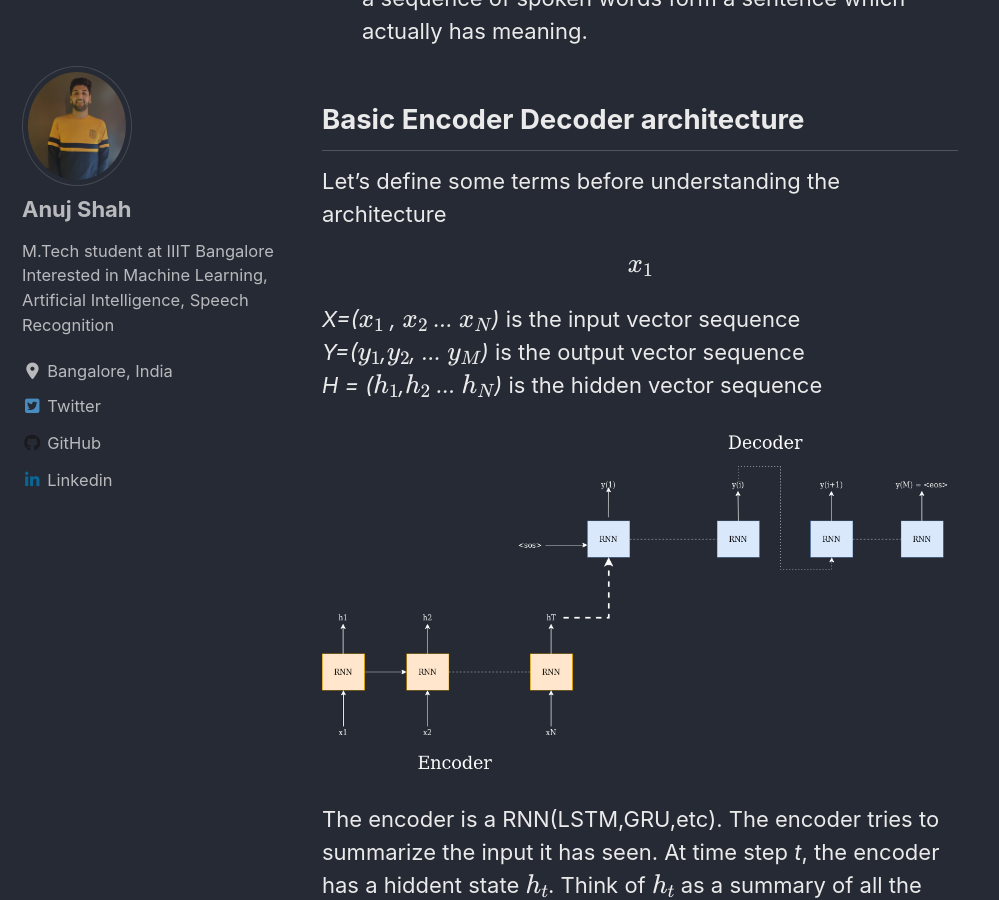
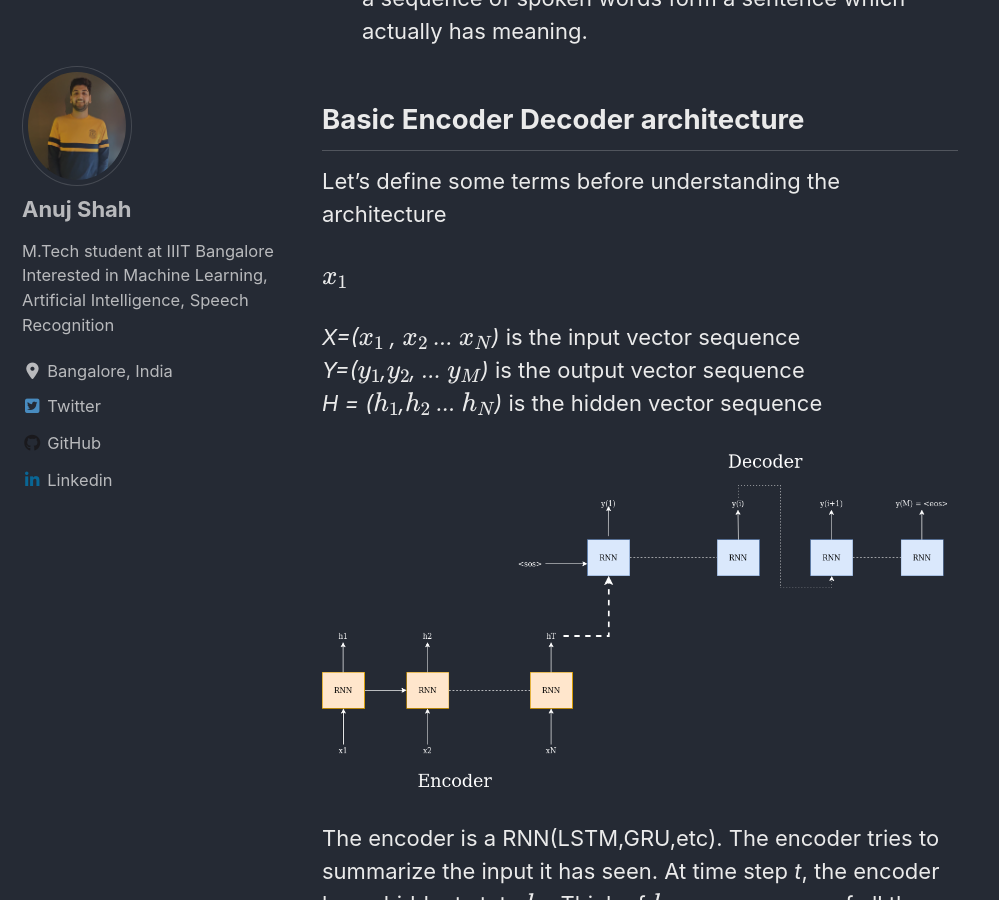
Before and after one commit to anuj1729/anuj1729.github.io, a Jekyll site: the page built from _posts/2019-03-24-introduction-to-seq2seq-models.md, in a window 1280 px wide and 900 px high, scrolled down 1903 px. Shown: the whole window, without its empty margins (0-999 px from the left). Built offline with Jekyll 4.4.1, drawn with Linux system fonts in a browser that asks for light colours; cached includes are drawn as plain includes; nearby versions of some CDN libraries; formulas are drawn with MathJax 3.

```diff
--- a/_posts/2019-03-24-introduction-to-seq2seq-models.md
+++ b/_posts/2019-03-24-introduction-to-seq2seq-models.md
@@ -30,7 +30,7 @@ The reasons why we need a new architecture are:-
 
 Let's define some terms before understanding the architecture
 
-$$x_1$$
+$x_1$
 
 *X=($$x_1$$ , $$x_2$$ ... $$x_N$$)* is the input vector sequence
 *Y=($y_1$,$y_2$, ... $y_M$)* is the output vector sequence
```
